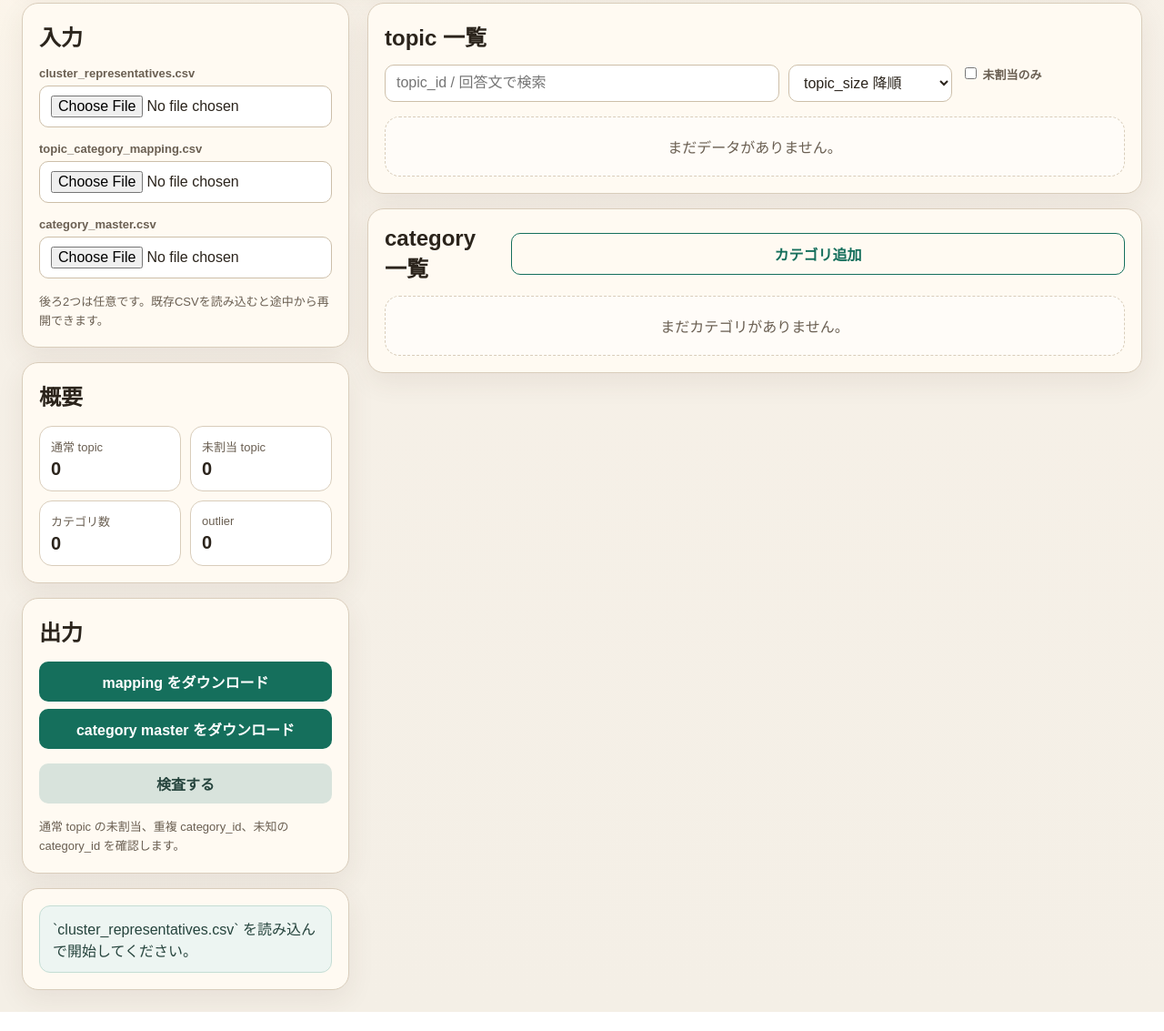
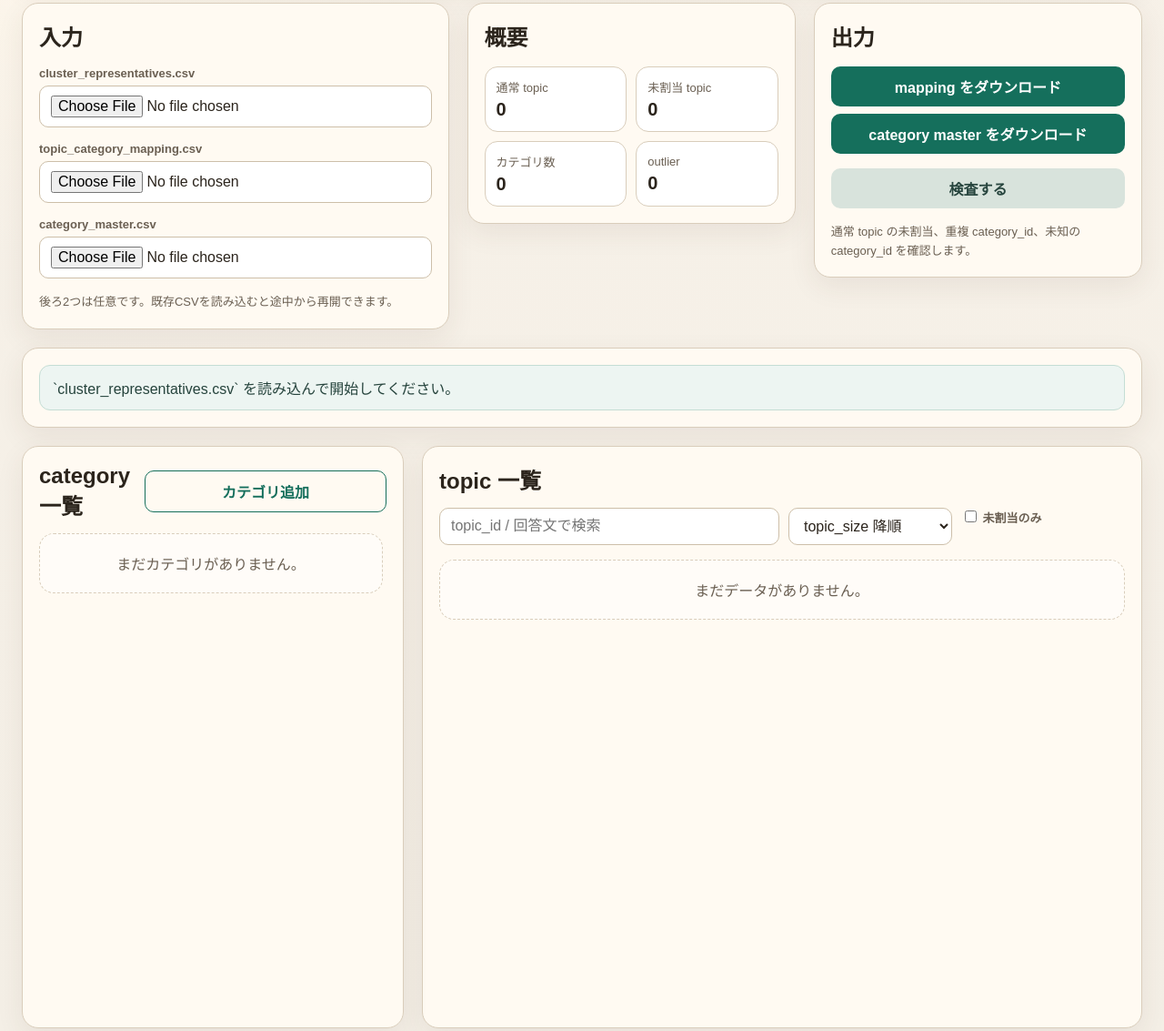
Before and after one commit to novogrammer/opinion-clustering-pipeline, a plain HTML site: page tools/curation_ui/index.html in a window 1280 px wide. Shown: the part 218-1351 px from the top of the page at 91% size. Before the commit the page ends 1330 px from the top, so only its background shows below. Drawn offline with nearby package versions, Linux system fonts and the light colour scheme.

Commit message:
レイアウトを組み替え

```diff
--- a/tools/curation_ui/index.html
+++ b/tools/curation_ui/index.html
@@ -18,7 +18,7 @@
     </section>
 
     <div class="layout">
-      <aside class="stack">
+      <section class="top-panels">
         <section class="panel stack">
           <h2>入力</h2>
           <div class="field">
@@ -56,13 +56,24 @@
           <p class="hint">通常 topic の未割当、重複 category_id、未知の category_id を確認します。</p>
         </section>
 
-        <section class="panel">
-          <div id="status" class="status">`cluster_representatives.csv` を読み込んで開始してください。</div>
+      </section>
+
+      <section class="panel status-panel">
+        <div id="status" class="status">`cluster_representatives.csv` を読み込んで開始してください。</div>
+      </section>
+
+      <section class="bottom-layout">
+        <section class="panel left-pane">
+          <div class="section-head">
+            <h2>category 一覧</h2>
+            <button id="addCategoryButton" class="ghost" type="button">カテゴリ追加</button>
+          </div>
+          <div id="categoryTable" class="category-table">
+            <div class="empty">まだカテゴリがありません。</div>
+          </div>
         </section>
-      </aside>
 
-      <section class="stack">
-        <section class="panel">
+        <section class="panel right-pane">
           <div class="section-head">
             <h2>topic 一覧</h2>
           </div>
@@ -78,16 +89,6 @@
             <div class="empty">まだデータがありません。</div>
           </div>
         </section>
-
-        <section class="panel">
-          <div class="section-head">
-            <h2>category 一覧</h2>
-            <button id="addCategoryButton" class="ghost" type="button">カテゴリ追加</button>
-          </div>
-          <div id="categoryTable" class="category-table">
-            <div class="empty">まだカテゴリがありません。</div>
-          </div>
-        </section>
       </section>
     </div>
   </main>
--- a/tools/curation_ui/style.css
+++ b/tools/curation_ui/style.css
@@ -67,8 +67,38 @@ p {
 .layout {
   display: grid;
   gap: 20px;
-  grid-template-columns: 360px minmax(0, 1fr);
+}
+
+.top-panels {
+  display: grid;
+  gap: 20px;
+  grid-template-columns: 1.3fr 1fr 1fr;
   align-items: start;
+}
+
+.status-panel {
+  padding: 14px 18px;
+}
+
+.bottom-layout {
+  display: grid;
+  gap: 20px;
+  grid-template-columns: 420px minmax(0, 1fr);
+  align-items: start;
+}
+
+.left-pane,
+.right-pane {
+  min-height: 640px;
+}
+
+.left-pane {
+  position: sticky;
+  top: 24px;
+}
+
+.right-pane {
+  overflow: hidden;
 }
 
 .panel {
@@ -273,6 +303,10 @@ button.warn {
 .category-table {
   display: grid;
   gap: 12px;
+  align-content: start;
+  max-height: calc(100vh - 240px);
+  overflow: auto;
+  padding-right: 4px;
 }
 
 .category-row {
@@ -314,10 +348,21 @@ button.warn {
 }
 
 @media (max-width: 1100px) {
-  .layout,
+  .top-panels,
+  .bottom-layout,
   .toolbar,
   .topic-actions,
   .category-grid {
     grid-template-columns: 1fr;
   }
+
+  .left-pane {
+    position: static;
+  }
+
+  .category-table {
+    max-height: none;
+    overflow: visible;
+    padding-right: 0;
+  }
 }
```
